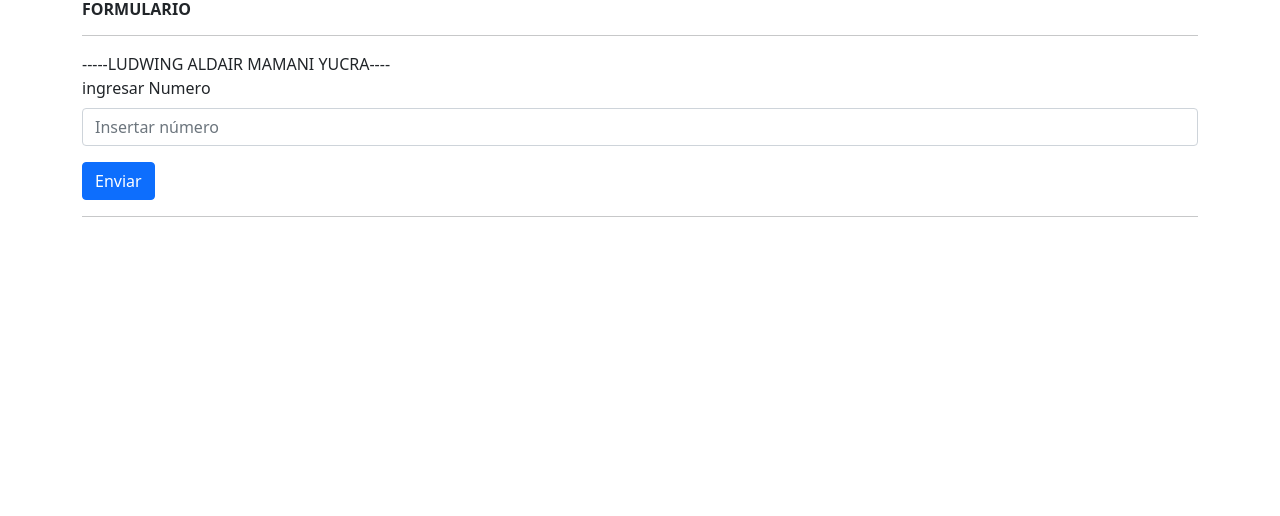
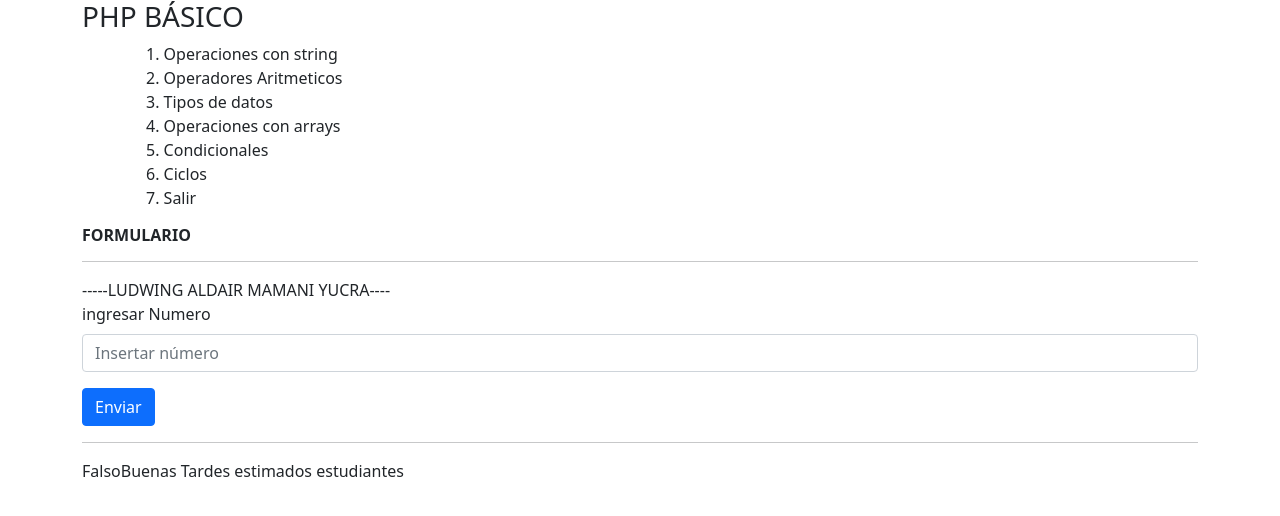
Before and after one commit to ludbwing/app-php-proyecto-basico, a PHP site: page /principal.php in a window 1280 px wide. Shown: the top 516 px of the page. Run offline with PHP 8.4, Linux system fonts and the light colour scheme; data that the repository does not hold is empty.

Commit message:
12:49
clase php orientada a objetos

```diff
--- /dev/null
+++ b/OperadoresLogicos.php
@@ -0,0 +1,15 @@
+<?php
+class OperadoresLogicos{
+
+    public function operadores (){
+        $numero_1 = 100;
+        $numero_2 = 200;
+
+        echo "Operador < :". $numero_1 < $numero_2?"Verdadero":"Falso";
+
+    }
+
+    public function saludar (){
+        echo "Buenas Tardes estimados estudiantes";
+    }
+}
--- a/index.php
+++ b/index.php
@@ -7,6 +7,7 @@
 </head>
 <body>
     <p>Ludwing Aldair <b>Mamani Yucra </b></p>
+
     <?php
     echo "imprimiendo de php </br>";
     $dato_1 = 1;
--- a/principal.php
+++ b/principal.php
@@ -11,6 +11,18 @@
 
 <body>
     <div class="container">
+        <h3>PHP BÁSICO</h3>
+        <ul>
+            <ol>1. Operaciones con string</ol>
+            <ol>2. Operadores Aritmeticos</ol>
+            <ol>3. Tipos de datos</ol>
+            <ol>4. Operaciones con arrays</ol>
+            <ol>5. Condicionales</ol>
+            <ol>6. Ciclos</ol>
+            <ol>7. Salir</ol>
+        </ul>
+
+
         <h6><b>FORMULARIO</b></h6>
         <hr>
 
@@ -24,7 +36,6 @@
             <button type="submit" class="btn btn-primary">Enviar</button>
             <hr>
         </form>
-        <?php
 
 
 
@@ -34,6 +45,9 @@
 
 
 
+
+        <?php
+        include "./OperadoresLogicos.php";
 
 
 
@@ -51,8 +65,22 @@
             echo $_GET["precio"] . "</br>";
         }
 
-        echo $_POST["numero"];
+        //echo $_POST["numero"];
+
+        $ol = new OperadoresLogicos();
+        $ol->operadores();
+        $ol->saludar();
+        //$sd = new OperadoresLogicos();
+
+
+
+
+
+
+
         ?>
+
+
     </div>
 
 
```
